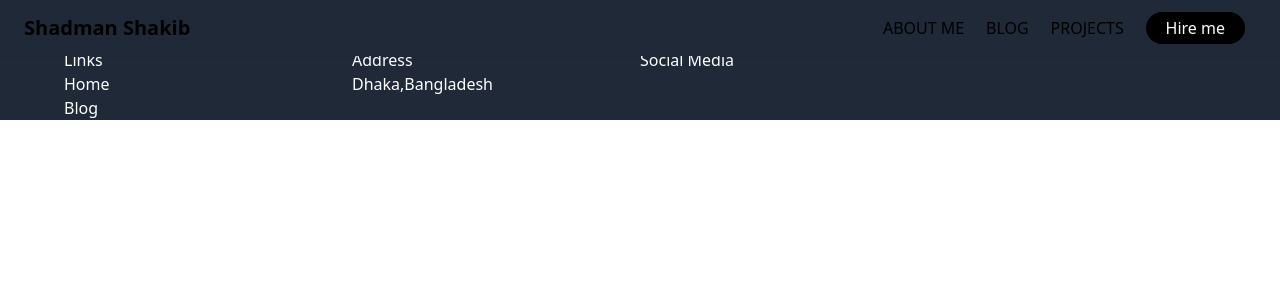
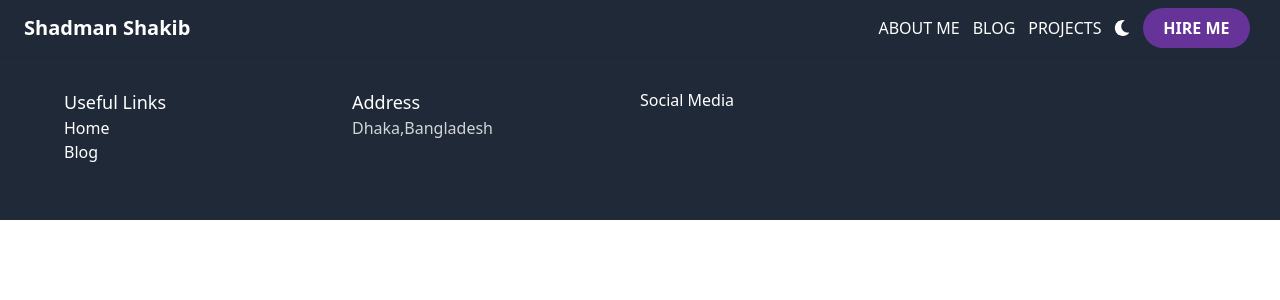
Before and after one commit to ShadmanShakib/portfolio, a Next.js app: page /aboutme in a window 1280 px wide. Shown: the top 300 px of the page. Built offline with nearby package versions, Linux system fonts and the light colour scheme.

Commit message:
Primary-color added

```diff
--- a/components/common/Footer/Footer.tsx
+++ b/components/common/Footer/Footer.tsx
@@ -1,23 +1,23 @@
-import Link from 'next/link'
-import React from 'react'
+import Link from "next/link";
+import React from "react";
 
-function Footer():JSX.Element {
+function Footer(): JSX.Element {
   return (
-        <div className="bg-gray-800 max-w-screen-xl mx-auto text-white xl:px-16 grid grid-cols-4 ">
-          <div className="flex flex-col">
-              <h1>Links</h1>
+    <div className="bg-gray-800 px-4 py-10 max-w-screen-xl mx-auto text-white xl:px-16 grid xl:grid-cols-4 ">
+      <div className="flex flex-col mb-4">
+        <h1 className="text-lg">Useful Links</h1>
         <Link href="/">Home</Link>
         <Link href="/blog">Blog</Link>
       </div>
-          <div className="flex flex-col">
-              <h1>Address</h1>
-              <p>Dhaka,Bangladesh</p>
+      <div className="flex  mb-4 flex-col">
+        <h1 className="text-lg">Address</h1>
+        <p className="text-gray-300">Dhaka,Bangladesh</p>
       </div>
       <div className="flex">
         <h1>Social Media</h1>
       </div>
     </div>
-    )
+  );
 }
 
-export default Footer
+export default Footer;
--- a/components/common/Header/Header.tsx
+++ b/components/common/Header/Header.tsx
@@ -13,16 +13,19 @@ function Header(): JSX.Element {
   };
   return (
     <>
-      <div className="h-14 z-40 shadow-sm flex items-center fixed w-full  px-6 dark:bg-gray-800   bg-white">
+      <div className="h-14 z-40 shadow-sm  flex items-center fixed w-full  px-6 dark:bg-gray-800   bg-indigo-100">
         <div className="flex items-center  justify-between max-w-screen-xl mx-auto  w-full ">
           <div className="flex items-center w-full justify-between xl:w-auto">
             <div onClick={handleClick} className="xl:hidden p-2 bg-gray-200">
               <Menu className="xl:hidden" />
             </div>
-            <h1 className=" block font-bold text-xl  text-black">
+            <h1 className=" block font-bold text-xl dark:text-white text-black">
               <Link href="/">Shadman Shakib</Link>
             </h1>
-            <div onClick={() => setCurrentMode(mode)} className="xl:hidden">
+            <div
+              onClick={() => setCurrentMode(mode)}
+              className="xl:hidden flex justify-center items-center"
+            >
               {currentMode === "dark" ? (
                 <Light className="fill-current text-gray-900" />
               ) : (
@@ -33,16 +36,32 @@ function Header(): JSX.Element {
 
           {/* Large Screen Menu */}
           <ul className="hidden uppercase  xl:flex items-center justify-around w-96">
-            <Link href="/aboutme">About me</Link>
-            <Link href="/blog">Blog</Link>
-            <Link href="/projects">Projects</Link>
+            <Link href="/aboutme">
+              <span className="dark:text-white">About me</span>
+            </Link>
+            <Link href="/blog">
+              <span className="dark:text-white">Blog</span>
+            </Link>
+            <Link href="/projects">
+              <span className="dark:text-white">Projects</span>
+            </Link>
+            <div
+              onClick={() => setCurrentMode(mode)}
+              className="hidden xl:block"
+            >
+              {currentMode === "dark" ? (
+                <Light className="fill-current text-gray-900" />
+              ) : (
+                <Dark className="fill-current text-white" />
+              )}
+            </div>
             <button
               onClick={() =>
                 window.open(
                   "https://www.upwork.com/freelancers/~0169d0ad10a0d8d490?viewMode=1&s=1110580755057594368"
                 )
               }
-              className="bg-black text-white py-1 px-5 rounded-3xl"
+              className="bg-primary uppercase text-white py-2 font-semibold hover:bg-indigo-700 px-5 rounded-3xl"
             >
               Hire me
             </button>
--- a/components/common/Layout/Layout.tsx
+++ b/components/common/Layout/Layout.tsx
@@ -3,7 +3,7 @@ import { Header, Footer } from "@components/common";
 
 function Layout({ children }: any): JSX.Element {
   return (
-    <div className="">
+    <div className="dark:bg-gray-700">
       <Header />
       <div className="max-w-screen-xl mx-auto">{children}</div>
 
--- a/components/projects/ProjectCard/ProjectCard.tsx
+++ b/components/projects/ProjectCard/ProjectCard.tsx
@@ -13,7 +13,10 @@ function ProjectCard({ items }: any): JSX.Element {
           const { title, thumbnails = {}, resourceId = {} } = snippet;
           const { standard } = thumbnails;
           return (
-            <div key={id} className="p-2 shadow-md rounded-sm">
+            <div
+              key={id}
+              className="p-2 dark:bg-white hover:shadow-xl shadow-md rounded-sm"
+            >
               <a
                 href={`https://www.youtube.com/watch?v=${resourceId.videoId}`}
                 rel="noopener noreferrer"
@@ -26,7 +29,7 @@ function ProjectCard({ items }: any): JSX.Element {
                   src={standard.url}
                   alt=""
                 />
-                <h1 className="text-xl py-2 ">{title}</h1>
+                <h1 className="text-xl py-2 text-gray-900 ">{title}</h1>
               </a>
             </div>
           );
--- a/components/ui/About/About.tsx
+++ b/components/ui/About/About.tsx
@@ -1,22 +1,20 @@
-import React from 'react';
-import styles from './About.module.css'
+import React from "react";
+import styles from "./About.module.css";
 
-function Aboutme():JSX.Element {
-    return (
-        <div className={styles.conatiner}>
-            <div className=" xl:w-1/2 ">
+function Aboutme(): JSX.Element {
+  return (
+    <div className="flex ">
+      <img className="" src="/images/aboutmeimg.svg" alt="about me" />
 
-            <img className="" src="/images/aboutmeimg.svg" alt="about me"/>
-            </div>
-            <div className=" flex items-center flex-col justify-center">
-            <h1 className={styles.title}>About me</h1>
-            <p className={styles.description}>Hi, Im Shadman Shakib, React/React Native Developer.
-               Here you help your dream website or app and grow your business.
-            </p>
-            </div>
-
-        </div>
-    )
+      <div className=" flex items-center dark:bg-gray-700  flex-col justify-center px-4">
+        <h1 className={styles.title}>About me</h1>
+        <p className="xl:text-xl dark:text-white text-gray-700">
+          Hi, Im Shadman Shakib, React/React Native Developer. Here you help
+          your dream website or app and grow your business.
+        </p>
+      </div>
+    </div>
+  );
 }
 
 export default Aboutme;
--- a/components/ui/Hero/Hero.module.css
+++ b/components/ui/Hero/Hero.module.css
@@ -9,9 +9,9 @@
   background-clip: text;
   -webkit-box-decoration-break: clone;
   box-decoration-break: clone;
-  @apply text-xl font-semibold;
+  @apply text-xl font-semibold xl:text-3xl;
 }
 
 .hello {
-  @apply font-semibold mt-16  bg-primary  py-2  text-white rounded-tl-3xl px-5  text-center rounded-r-3xl;
+  @apply font-semibold mt-16  bg-primary  py-2 mb-3  text-white rounded-tl-3xl px-5  text-center rounded-r-3xl;
 }
--- a/components/ui/Services/Services.tsx
+++ b/components/ui/Services/Services.tsx
@@ -46,7 +46,7 @@ const ReverseCard = ({ name, description, src }: ServiceCard) => {
 function Services(): JSX.Element {
   return (
     <div className="flex flex-col justify-center my-10 items-center">
-      <h1 className="text-2xl mb-6 font-semibold py-2 px-5 rounded-md ">
+      <h1 className="text-xl mb-6 xl:text-5xl font-semibold py-2 px-5 rounded-md ">
         What I do
       </h1>
       <div className="">
--- a/pages/index.tsx
+++ b/pages/index.tsx
@@ -1,36 +1,36 @@
-import React from 'react';
-import {Hero,About,Services,Contact,Skills} from '@components/ui';
-import {ProjectCard} from '@components/projects'
+import React from "react";
+import { Hero, About, Services, Contact, Skills } from "@components/ui";
+import { ProjectCard } from "@components/projects";
 
-
-export default function Home({data}:any):JSX.Element {
+export default function Home({ data }: any): JSX.Element {
   return (
-    <div className="max-w-screen-xl mx-auto">
-      <Hero/>
-      <About/>
-      <Services/>
-      <Skills/>
-      <ProjectCard items={data.items}/>
-      <Contact/>
-
+    <div className="max-w-screen-xl dark:bg-gray-700 mx-auto">
+      <Hero />
+      <About />
+      <Services />
+      <Skills />
+      <ProjectCard items={data.items} />
+      <Contact />
     </div>
-  )
+  );
 }
 
 export async function getServerSideProps(context) {
-  const url="https://www.googleapis.com/youtube/v3/playlistItems"
-  const res = await fetch(`${url}?part=snippet&playlistId=PLQQpv-6Xxb2kKiyDd-s3gNkxp72hbbjDb&key=${process.env.GOOGLE_API_KEY}`)
-  const data = await res.json()
+  const url = "https://www.googleapis.com/youtube/v3/playlistItems";
+  const res = await fetch(
+    `${url}?part=snippet&playlistId=PLQQpv-6Xxb2kKiyDd-s3gNkxp72hbbjDb&key=${process.env.GOOGLE_API_KEY}`
+  );
+  const data = await res.json();
 
   if (!data) {
     return {
       notFound: true,
-    }
+    };
   }
 
   return {
     props: {
-        data
+      data,
     }, // will be passed to the page component as props
-  }
+  };
 }
--- a/tailwind.config.js
+++ b/tailwind.config.js
@@ -4,7 +4,7 @@ module.exports = {
   theme: {
     extend: {
       colors: {
-        primary: "#2ea44f",
+        primary: "#663399",
         primarybg: "#040d21",
       },
       fontFamily: {
```
Also changed, not shown: components/ui/About/About.module.css (+12 -14 lines). Lines whose indentation alone changed are shown as unchanged.
